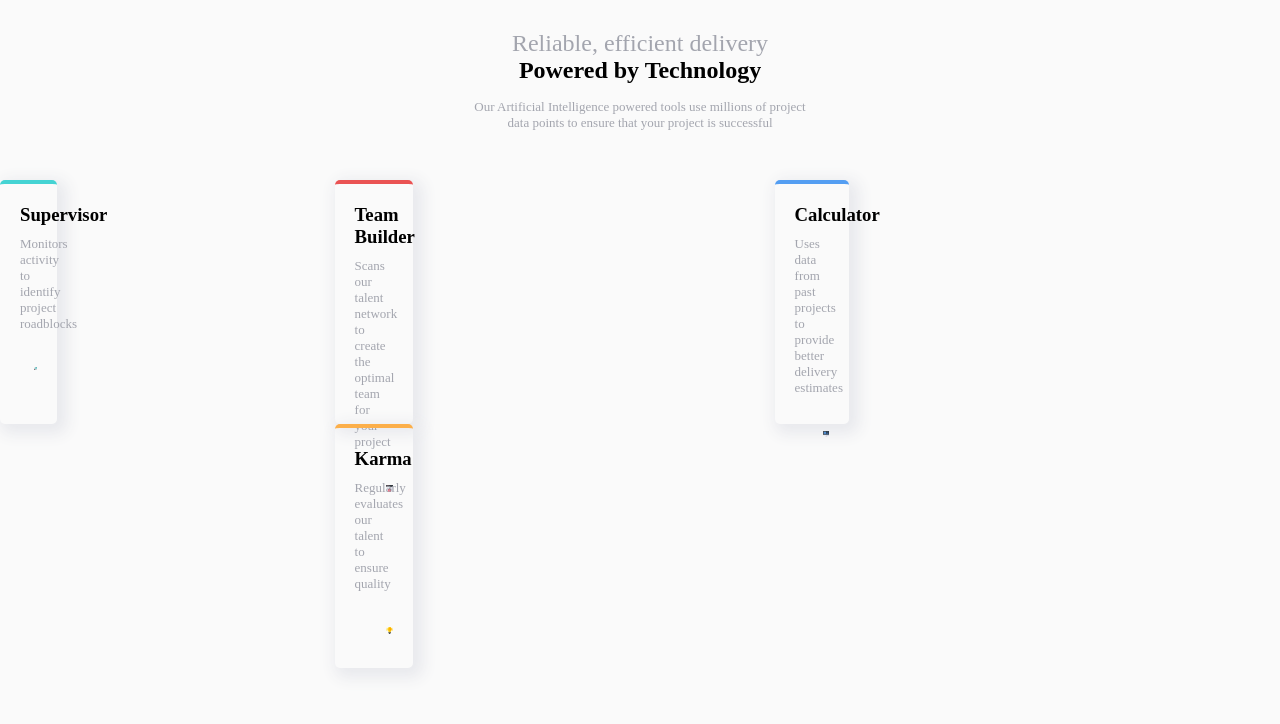
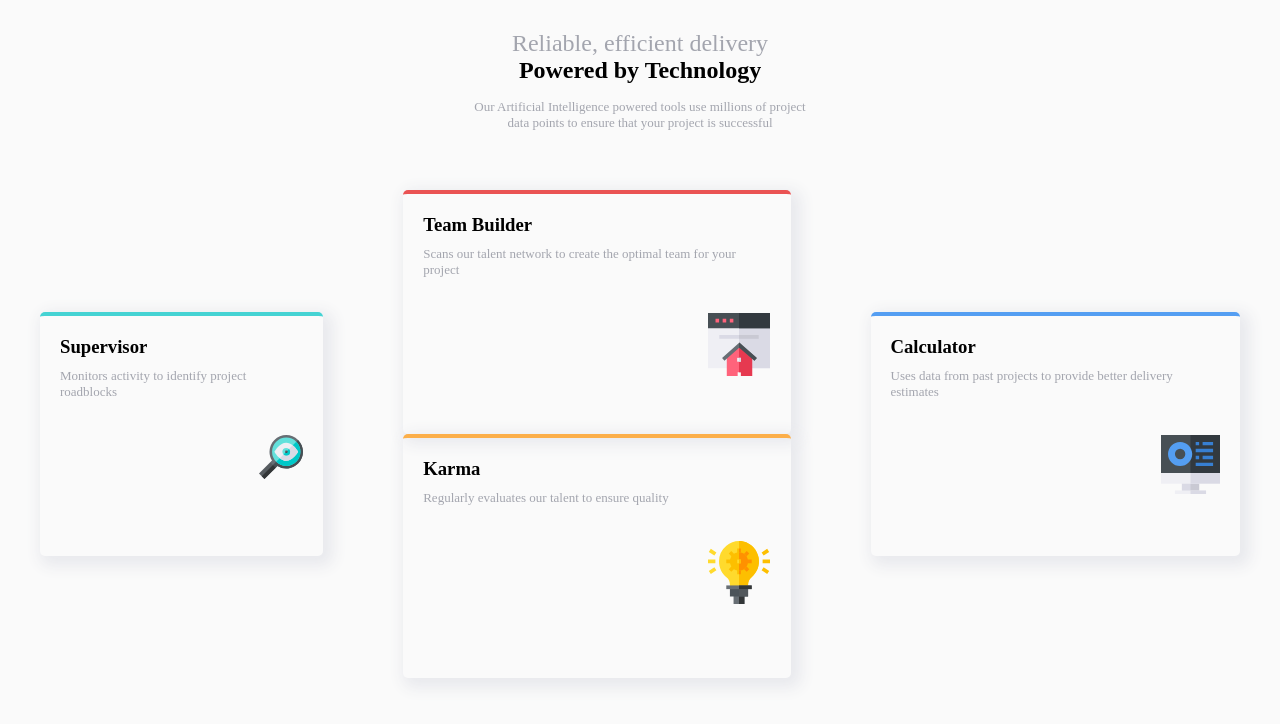
Before and after one commit to Frankmona/Four-card-feature-section, a plain HTML site: page index1.html in a window 1280 px wide. Drawn offline with Linux system fonts and the light colour scheme.

Commit message:
updated index

```diff
--- a/index1.html
+++ b/index1.html
@@ -8,7 +8,7 @@
     <link rel="stylesheet" href="style.css">
 </head>
 <body>
-    <main>
+    <main class="testimonial-grid">
         <div class="heading">
             <div class="heading_card">
                 <div class="text_section">
@@ -31,7 +31,7 @@
                             </div>
                         </div>
 
-                           <div class="mid-col">
+                           <div>
                                 <div class="box2">
                                     <div class="text_in_box">
                                         <h3>Team Builder</h3>
@@ -39,8 +39,6 @@
                                         <img src="./images/icon-team-builder.svg" alt="image-team_builder" style="width: 18%;"/>
                                     </div>
                                 </div>
-
-
 
                                 <div class="box3">
                                     <div class="text_in_box">
--- a/style.css
+++ b/style.css
@@ -56,8 +56,8 @@
 }
 
 .box1{
-    width: 20%;
-    height: 30vh;
+    max-width: 100%;
+    min-height: 30vh;
     border: 2px solid none;
     border-radius: 5px;
     border-top: 4px solid hsl(180, 62%, 55%);
@@ -65,8 +65,8 @@
 }
 
 .box2{
-    width: 20%;
-    height: 30vh;
+  max-width: 100%;
+  min-height: 30vh;
     border: 2px solid none;
     border-radius: 5px;
     border-top: 4px solid hsl(0, 78%, 62%);
@@ -74,8 +74,8 @@
 }
 
 .box3{
-  width: 20%;
-  height: 30vh;
+  max-width: 100%;
+  min-height: 30vh;
   border: 2px solid none;
   border-radius: 5px;
   border-top: 4px solid hsl(34, 97%, 64%);
@@ -84,8 +84,8 @@
 }
 
 .box4{
-  width: 20%;
-  height: 30vh;
+  max-width: 100%;
+  min-height: 30vh;
   border: 2px solid none;
   border-radius: 5px;
   border-top: 4px solid hsl(212, 86%, 64%);
@@ -106,38 +106,17 @@ img{
   margin: 20px;
 }
 
-.box_section{
-  /* display: flex;
-  gap: 3rem;
-  align-items: center;
-  flex-wrap: wrap;
-  margin:50px; */
-  /* width: 100%;
-  margin:0 auto;
-  align-items: center;
-  margin: 70px; */
+
+/* .mid-col {
   display: flex;
-  gap: 5rem;
-  /* width: 100%; */
+  flex-direction: row;
 
-}
-
-/* .col {
-  flex: 1 1 30%;
-  width: 100%;
-  float: left;
-  margin: 10px;
 } */
-
-.mid-col {
-  display: flex;
-  flex-direction: column;
-
-}
 
 .row{
   display:flex;
-  padding-top: 30px;
-  gap: 3rem;
-  /* flex-wrap:wrap;margin-right:-15px;margin-left:-15px */
+  padding: 40px;
+  gap: 5rem;
+  align-items: center;
+
 }
--- /dev/null
+++ b/style1.css
@@ -0,0 +1,97 @@
+@import url('https://fonts.googleapis.com/css2?family=League+Spartan&family=Poppins&display=swap');
+
+*{
+  padding: 0;
+  margin: 0;
+  box-sizing: 0;
+}
+
+
+ body{
+    background-color: hsl(0, 0%, 98%)
+}
+
+.heading{
+    width: 100%;
+    height: 15vh;
+    border-radius: 8px;
+    margin: auto;
+    margin-top: 30px;
+  }
+
+  .heading_card{
+    width: 27%;
+    height: 100%;
+    margin: auto;
+  }
+  .text_section{
+    text-align: center;
+    }
+    .p_reliable{
+        font-weight: lighter;
+        color: hsl(229, 6%, 66%)
+      }
+
+      .p_artificial_intelligence{
+        font-size: small;
+        color: hsl(229, 6%, 66%);
+        padding-top: 15px;
+      }
+
+      .box1{
+        min-width: 20%;
+          height: 30vh;
+          border: 2px solid none;
+          border-radius: 5px;
+          border-top: 4px solid hsl(180, 62%, 55%);
+          box-shadow: 5px 5px 15px 5px hsl(228, 13%, 92%);
+      }
+
+      .box2{
+        min-width: 20%;
+          height: 30vh;
+          border: 2px solid none;
+          border-radius: 5px;
+          border-top: 4px solid hsl(0, 78%, 62%);
+          box-shadow: 5px 5px 15px 5px hsl(228, 13%, 92%);
+      }
+
+      .box3{
+        min-width: 20%;
+        height: 30vh;
+        border: 2px solid none;
+        border-radius: 5px;
+        border-top: 4px solid hsl(34, 97%, 64%);
+        box-shadow: 5px 5px 15px 5px hsl(228, 13%, 92%);
+
+      }
+
+      .box4{
+        min-width: 20%;
+        height: 30vh;
+        border: 2px solid none;
+        border-radius: 5px;
+        border-top: 4px solid hsl(212, 86%, 64%);
+        box-shadow: 5px 5px 15px 5px hsl(228, 13%, 92%);
+      }
+
+      .p_scans{
+        font-size: small;
+        color: hsl(229, 6%, 66%);
+        padding-top: 10px;
+      }
+
+      img{
+        padding-top: 35px;
+        padding-left: 82%
+      }
+      .text_in_box{
+        margin: 20px;
+      }
+
+      .testimonial-grid{
+        display: grid;
+        gap: 3rem;
+        grid-template-columns: repeat(3, 1fr);
+        padding:30px
+    }
```
